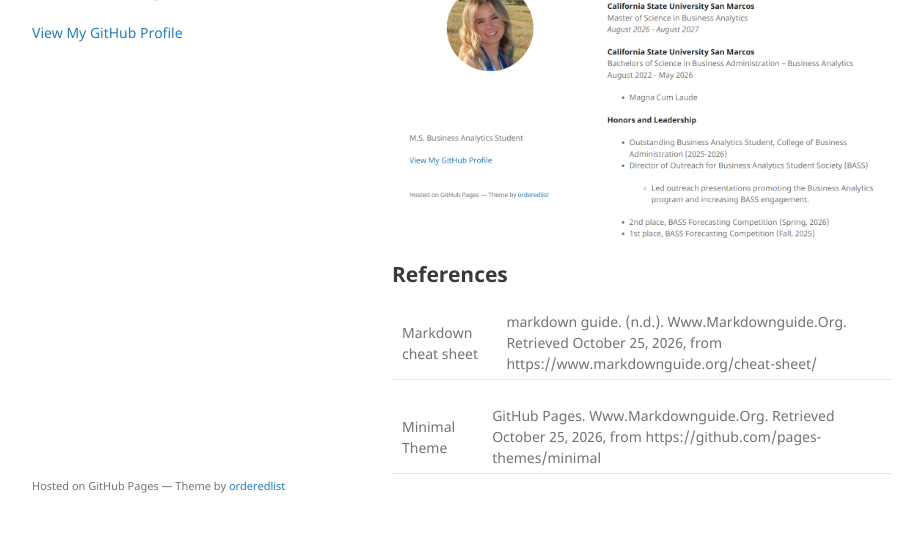
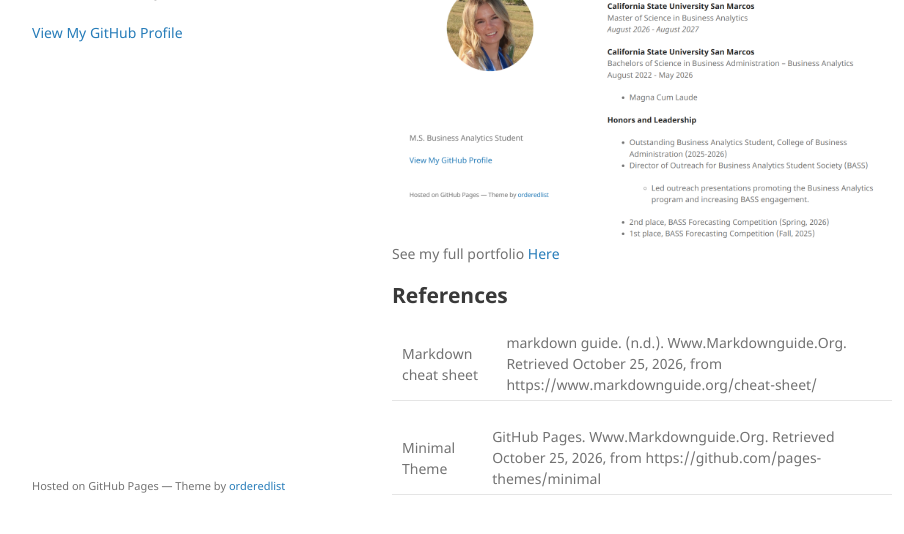
Before and after one commit to kendrakershaw/kendrakershaw.github.io, a Jekyll site: the page built from e-portfolio_guide/index.md, in a window 1280 px wide and 900 px high, scrolled down 2179 px, cut to the strip 335-869 px from the top of the window. Shown: the whole strip, without its empty margins (178-1082 px from the left). Built offline with Jekyll 4.4.1, drawn with Linux system fonts in a browser that asks for light colours; our own code applies the rules of GitHub Pages for plain Markdown files.

Commit message:
main page link added to su page

```diff
--- a/e-portfolio_guide/index.md
+++ b/e-portfolio_guide/index.md
@@ -68,6 +68,7 @@ The completed e-portfolio is a great place to showcase education, experience, pr
 You can easily add new projects and new experiences by repeating Step 5 and Step 6.
 
 ![screenshot](/assets/img/my_portfolio_ss.png)
+See my full portfolio [Here](https://kendrakershaw.github.io/)
 
 ## References
 
```
